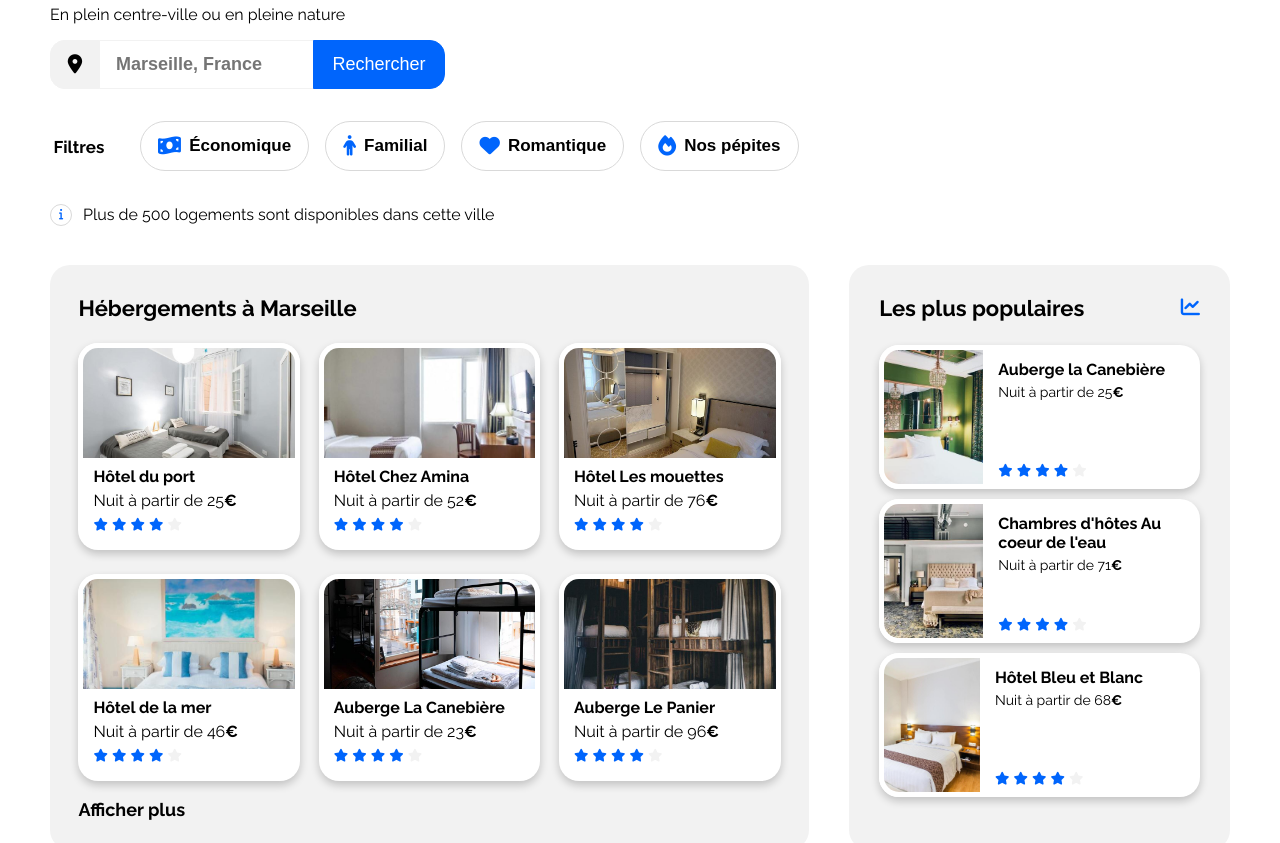
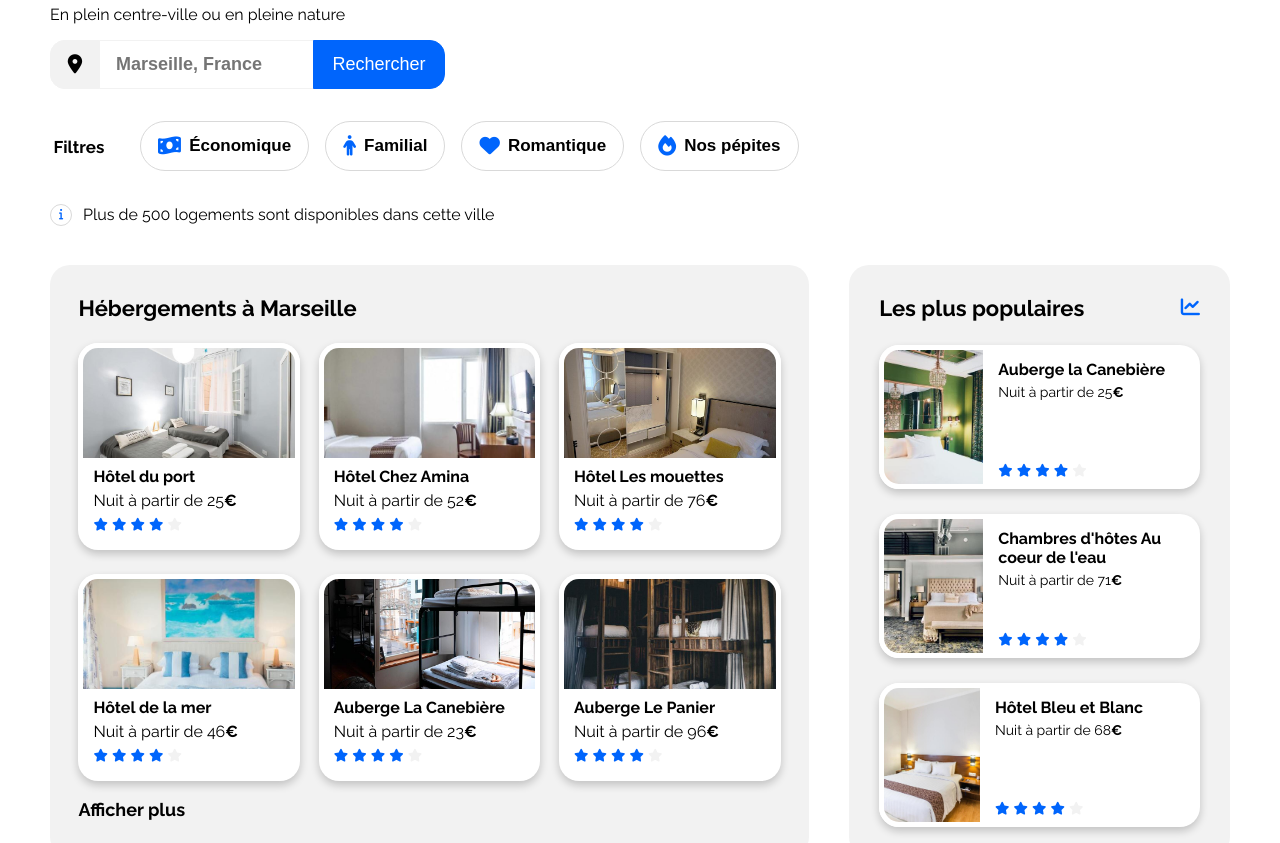
Before and after one commit to Merlin033/Booki, a plain HTML site: page index.html in a window 1280 px wide. Shown: the part 142-985 px from the top of the page. Drawn offline with Linux system fonts and the light colour scheme.

Commit message:
row-gap section popular

```diff
--- a/css/style.css
+++ b/css/style.css
@@ -283,7 +283,7 @@ p {
 	flex-wrap: wrap;
 	flex-direction: column;
 	justify-content: space-between;
-	row-gap: 10px;
+	row-gap: 25px;
 }
 .popular-card > img {
 	border: 5px solid #ffffff;
```
